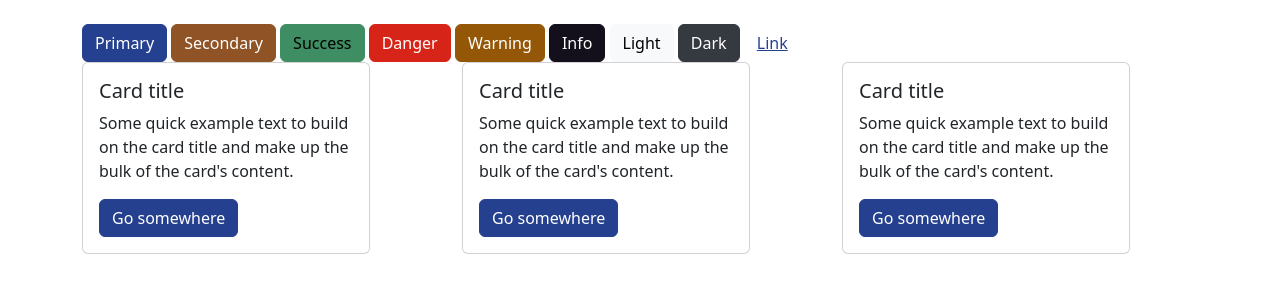
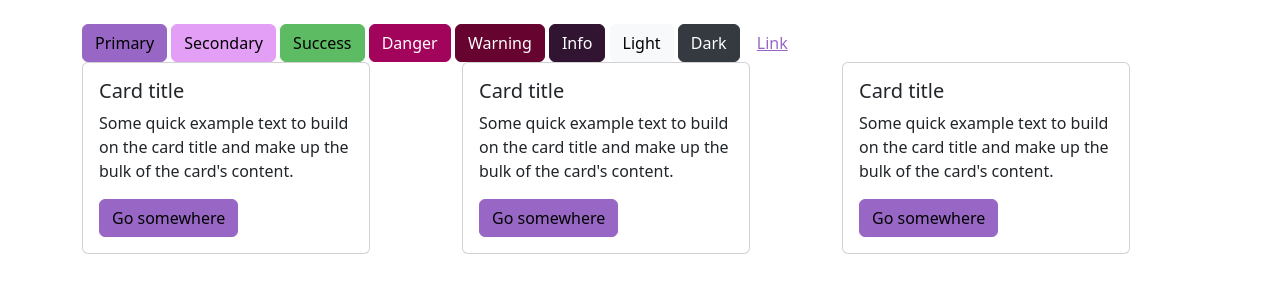
Before and after one commit to SupaluckN/BS5-Simple-Theme-SCSS, a website: page index.html in a window 1280 px wide. Drawn offline with nearby package versions, Linux system fonts and the light colour scheme.

Commit message:
Change Theme Colors

```diff
--- a/sass/_variables.scss
+++ b/sass/_variables.scss
@@ -1,10 +1,10 @@
 // First override some or all individual color variables
-$primary: #25408f;
-$secondary: #8f5325;
-$success: #3e8d63;
-$info: #13101c;
-$warning: #945707;
-$danger: #d62518;
+$primary: #9867C5; //Iris
+$secondary: #E39FF6; // Lavender
+$success: #5DBB63; //Fern
+$info: #311432; //Eggplant
+$warning: #67032F; //Jam
+$danger: #A1045A; // Magenta
 $light: #f8f9fa;
 $dark: #343a40;
 
```
Also changed, not shown: sass/custom.css, 1 other file.
